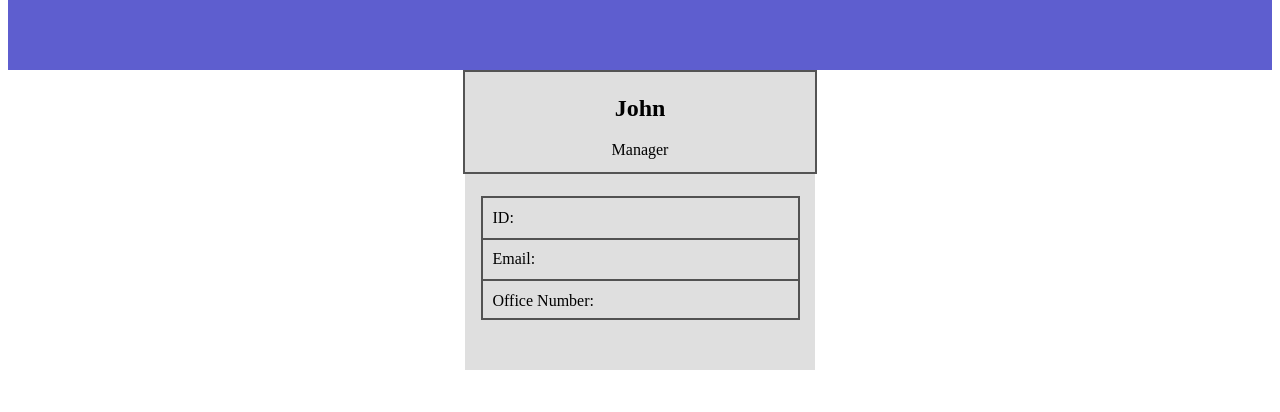
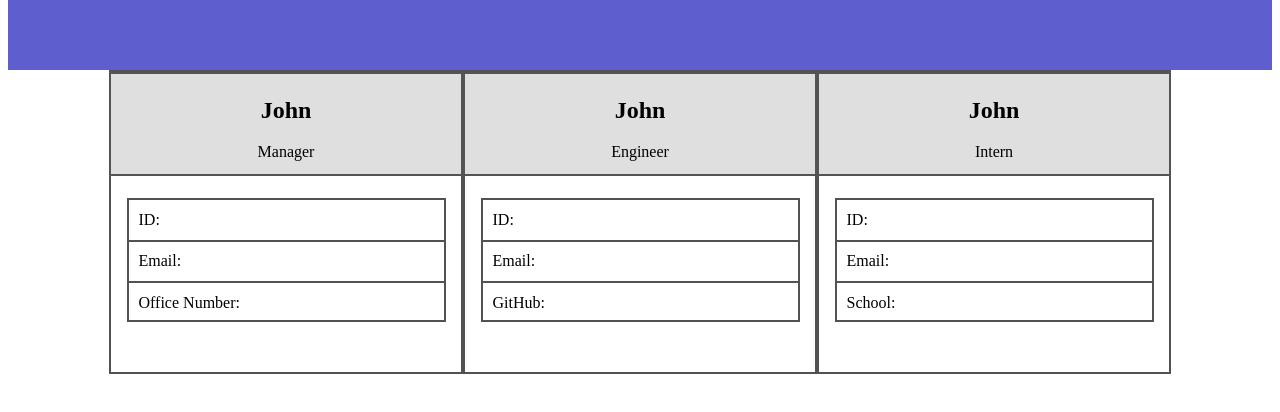
Before and after one commit to iExclusive21/OOP-Challenge, a website: page output/index.html in a window 1280 px wide. Shown: the part 138-550 px from the top of the page. Drawn offline with Linux system fonts and the light colour scheme.

Commit message:
html page finished

```diff
--- a/output/index.html
+++ b/output/index.html
@@ -17,7 +17,7 @@
         <div class="titleCard1">
             <div class="cardHead">
                 <h2>John</h2>
-                <div>Manager</div>
+                <div class="Manager">Manager</div>
             </div>
             <div class="midBox">
                 <div class="row1">ID:</div>
@@ -25,5 +25,27 @@
                 <div class="row3">Office Number:</div>
             </div>
         </div>
+        <div class="titleCard1B">
+            <div class="cardHeadB">
+                <h2>John</h2>
+                <div class="Engineer">Engineer</div>
+            </div>
+            <div class="midBoxB">
+                <div class="row1B">ID:</div>
+                <div class="row2B">Email:</div>
+                <div class="row3B">GitHub:</div>
+            </div>
+        </div>
+        <div class="titleCard1C">
+            <div class="cardHeadC">
+                <h2>John</h2>
+                <div class="Intern">Intern</div>
+            </div>
+            <div class="midBoxC">
+                <div class="row1C">ID:</div>
+                <div class="row2C">Email:</div>
+                <div class="row3C">School:</div>
+            </div>
+        </div>
     </main>
 </body>
--- a/output/style.css
+++ b/output/style.css
@@ -18,14 +18,15 @@ main{
 .titleCard1{
     width: 350px;
     height: 300px;
-    background-color: rgb(223, 223, 223);
     display: flex;
     justify-content: space-between;
     flex-direction: column;
     align-items: center;
+    border: 2px rgb(82, 82, 82) solid;
 }
 .cardHead{
     border: 2px rgb(84, 84, 84) solid;
+    background-color: rgb(223, 223, 223);
     height: 30%;
     width: 100%;
     display: flex;
@@ -64,3 +65,104 @@ main{
     align-items: center;
     padding-left: 10px;
 }
+.titleCard1B{
+    width: 350px;
+    height: 300px;
+
+    border: 2px rgb(82, 82, 82) solid;
+    display: flex;
+    justify-content: space-between;
+    flex-direction: column;
+    align-items: center;
+}
+.cardHeadB{
+    border: 2px rgb(84, 84, 84) solid;
+    background-color: rgb(223, 223, 223);
+    height: 30%;
+    width: 100%;
+    display: flex;
+    flex-direction: column;
+    justify-content: center;
+    align-items: center;
+    padding-bottom: 10px;
+
+}
+.midBoxB{
+    margin-bottom: 50px;
+    border: 2px rgb(82, 82, 82) solid;
+    height: 40%;
+    width: 90%;
+
+}
+
+.row1B{
+    border-bottom: 2px rgb(82,82,82) solid;
+    height: 33%;
+    display: flex;
+    align-items: center;
+    padding-left: 10px;
+}
+.row2B{
+    border-bottom: 2px rgb(82,82,82) solid;
+    height: 33%;
+    display: flex;
+    align-items: center;
+    padding-left: 10px;
+}
+.row3B{
+    /* border-bottom: 2px rgb(82,82,82) solid; */
+    height: 33%;
+    display: flex;
+    align-items: center;
+    padding-left: 10px;
+}
+.titleCard1C{
+    width: 350px;
+    height: 300px;
+    border: 2px rgb(82, 82, 82) solid;
+    display: flex;
+    justify-content: space-between;
+    flex-direction: column;
+    align-items: center;
+}
+.cardHeadC{
+    border: 2px rgb(84, 84, 84) solid;
+    background-color: rgb(223, 223, 223);
+    height: 30%;
+    width: 100%;
+    display: flex;
+    flex-direction: column;
+    justify-content: center;
+    align-items: center;
+    padding-bottom: 10px;
+
+}
+.midBoxC{
+    margin-bottom: 50px;
+    border: 2px rgb(82, 82, 82) solid;
+    height: 40%;
+    width: 90%;
+
+}
+
+.row1C{
+    border-bottom: 2px rgb(82,82,82) solid;
+    height: 33%;
+    display: flex;
+    align-items: center;
+    padding-left: 10px;
+}
+.row2C{
+    border-bottom: 2px rgb(82,82,82) solid;
+    height: 33%;
+    display: flex;
+    align-items: center;
+    padding-left: 10px;
+}
+.row3C{
+    /* border-bottom: 2px rgb(82,82,82) solid; */
+    height: 33%;
+    display: flex;
+    align-items: center;
+    padding-left: 10px;
+}
```
